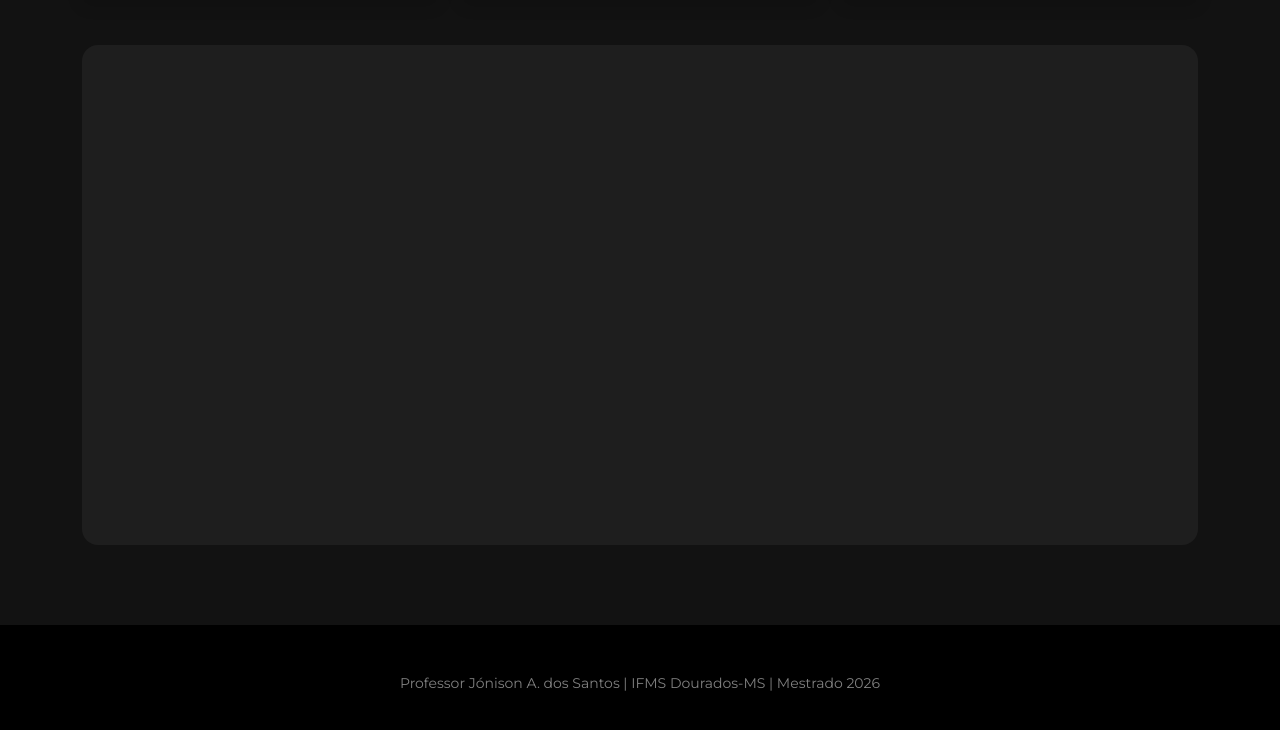
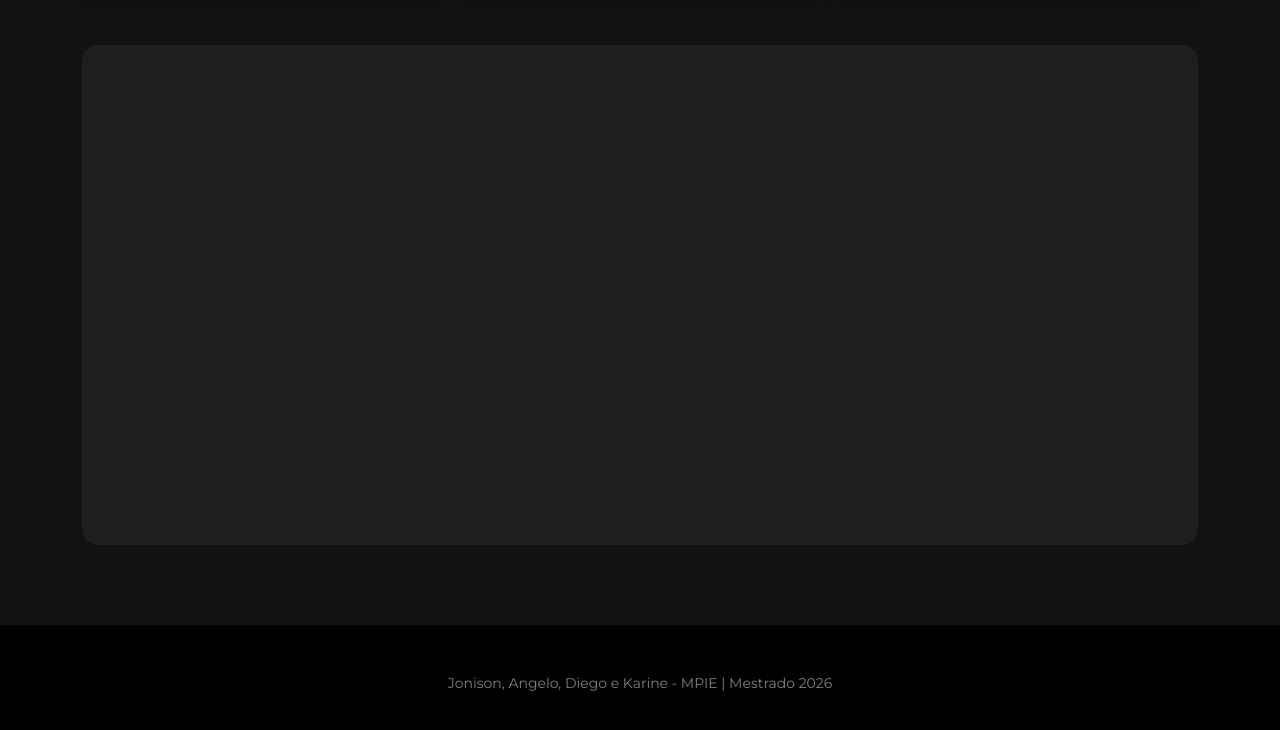
Before and after one commit to Jonisonn/praxis-freire, a plain HTML site: page index.html in a window 1280 px wide. Shown: the part 2947-3677 px from the top of the page. Drawn offline with nearby package versions, Linux system fonts and the light colour scheme.

Commit message:
Update index.html
inserção dos nomes do grupo

```diff
--- a/index.html
+++ b/index.html
@@ -204,7 +204,7 @@
 
 <footer class="bg-black text-white py-5 text-center">
     <div class="container small opacity-50 font-sans">
-        <p>Professor Jónison A. dos Santos | IFMS Dourados-MS | Mestrado 2026</p>
+        <p>Jonison, Angelo, Diego e Karine - MPIE | Mestrado 2026</p>
     </div>
 </footer>
 
```
